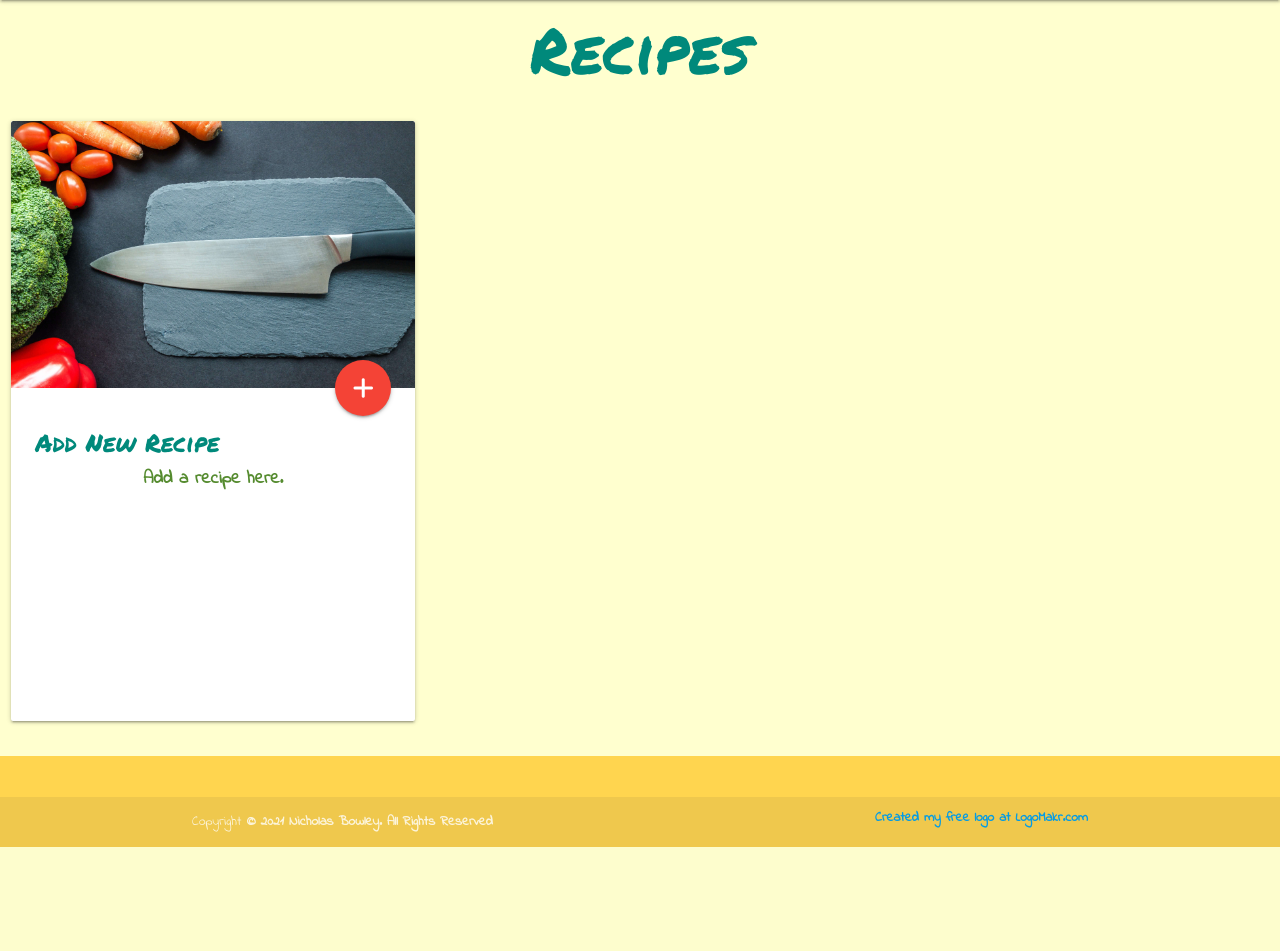
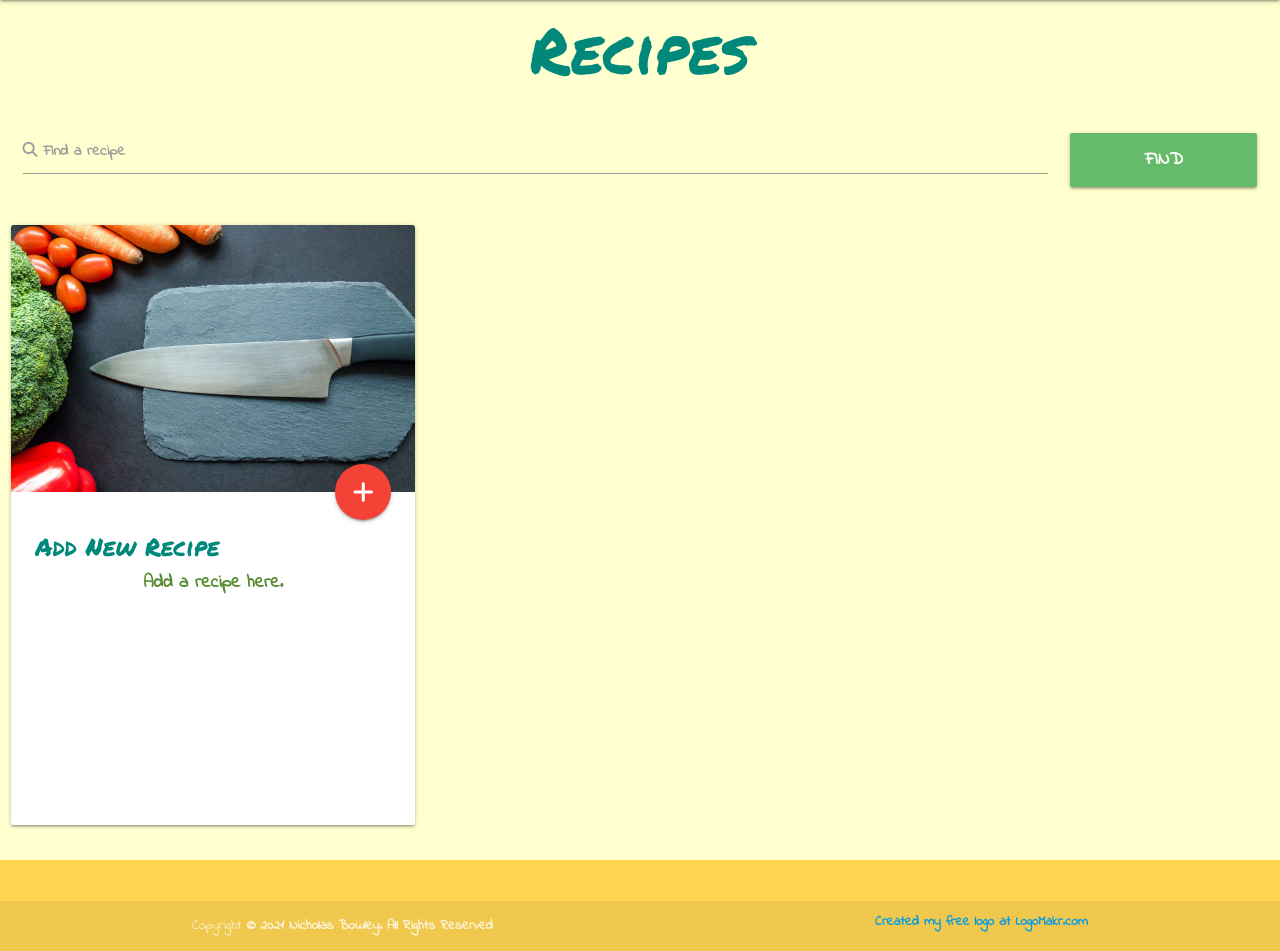
Before and after one commit to Code-Institute-Submissions/KWSNick-meal-planner_MResub, a Flask app: page /recipes in a window 1280 px wide. Shown: the part 64-1015 px from the top of the page. Before the commit the page ends 911 px from the top, so only its background shows below. Run offline with Flask 2, Linux system fonts and the light colour scheme; the visitor is signed in with stand-in values (Sample User, id 1); a database or web service that is not in the repository returns one stand-in record (values such as "Sample title"); some libraries are stand-ins or nearby versions.

Commit message:
Added index to recipes and created search route in app.py and recipes.html page with warning if no hits on search.

```diff
--- a/app.py
+++ b/app.py
@@ -92,6 +92,14 @@ def register():
 @app.route("/recipes")
 def recipes():
     recipes = list(mongo.db.recipes.find())
+    return render_template("recipes.html", recipes=recipes)
+
+
+@app.route("/search", methods=["GET", "POST"])
+def search():
+    query = request.form.get("query")
+    recipes = list(
+                mongo.db.recipes.find({"$text": {"$search": query}}))
     return render_template("recipes.html", recipes=recipes)
 
 
--- /dev/null
+++ b/menupick.py
@@ -0,0 +1 @@
+import random
--- a/static/css/style.css
+++ b/static/css/style.css
@@ -53,7 +53,7 @@ h1 {
 h5 {
     font-size: 1.4rem;
 }
-.card {
+.card, #no_results {
     height: 475px;
     overflow: hidden;
 }
@@ -75,7 +75,7 @@ h5 {
 .step-no {
     text-align: right;
 }
-#create_btn, #delete_btn, #login_btn, #register, #delete_confirm_btn, #back_btn, #edit_btn, #return_to_edit_btn, #delete_confirm_btn, #return_to_edit, #save_edits_btn {
+#create_btn, #delete_btn, #login_btn, #register, #delete_confirm_btn, #back_btn, #edit_btn, #return_to_edit_btn, #delete_confirm_btn, #return_to_edit, #save_edits_btn, #search-btn {
     margin-top: 1.3rem;
     color: #fff;
 }
@@ -107,7 +107,7 @@ li::marker {
 }
 
 @media (min-width: 992px) {
-    .card {
+    .card, #no_results {
         height: 600px;
     }
 }
--- a/templates/recipes.html
+++ b/templates/recipes.html
@@ -4,6 +4,17 @@
     <div class="col s12 center">
         <h1>Recipes</h1>
     </div>
+</div>
+<div class="row">
+    <form class="col s12" action="{{ url_for('search') }}" method="POST">
+        <div class="input-field col s8 m10">
+            <input type="text" name="query" id="query" minlength="3" class="validate" required>
+            <label for="query"><i class="fas fa-search"></i> Find a recipe</label>
+        </div>
+        <div class="col s4 m2">
+            <button id="search-btn" class="col s12 center waves-effect waves-light btn-large green lighten-1" type="submit">Find</button>
+        </div>
+    </form>
 </div>
 <div class="row">
     <div class="col s12 m6 l4 left">
@@ -18,6 +29,11 @@
                     <h5>Add New Recipe</h5>
                 </span>
                 <div class="row">
+                    {% if recipes|length == 0 %}
+                    <div class="col s12">
+                        <h6 class="center-align red-text text-darken-1">No Recipes Found</h6>
+                    </div>
+                    {% endif %}
                     <div class="col s12 center">
                         <p>Add a recipe here.</p>
                     </div>
```
Lines whose indentation alone changed are shown as unchanged.
